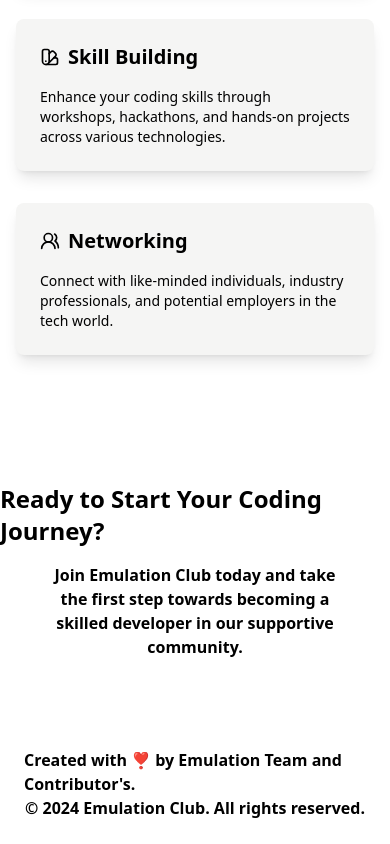
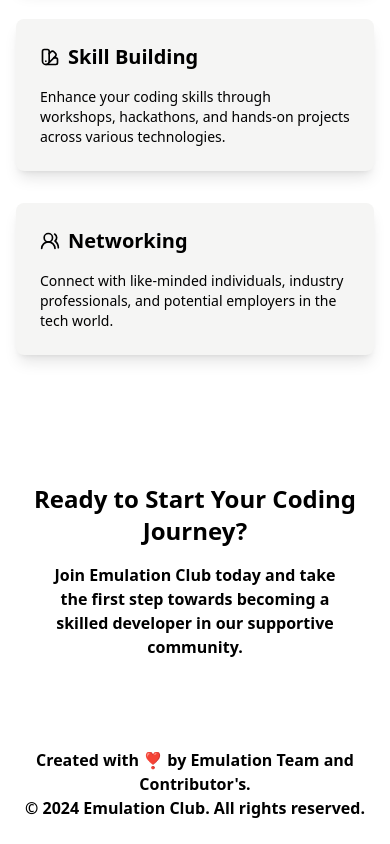
Before and after one commit to Priya-24-code/website, a React (Vite) app: page / in a window 390 px wide. Shown: the part 1119-1963 px from the top of the page. Built offline with nearby package versions, Linux system fonts and the light colour scheme.

Commit message:
formatting changes

```diff
--- a/src/components/Home.jsx
+++ b/src/components/Home.jsx
@@ -79,7 +79,7 @@
 
 			{/* sign up section */}
 			<section className={"py-16 flex flex-col items-center justify-center" + " base-theme"}>
-				<h2 className="text-2xl sm:text-4xl font-bold mb-4">Ready to Start Your Coding Journey?</h2>
+				<h2 className="text-2xl sm:text-4xl font-bold mb-4 text-center px-2 md:px-4">Ready to Start Your Coding Journey?</h2>
 				<p className="text-base font-semibold w-9/12 max-w-md text-center">
 					Join Emulation Club today and take the first step towards becoming a skilled developer in our
 					supportive community.
--- a/src/components/layout/base-footer.jsx
+++ b/src/components/layout/base-footer.jsx
@@ -3,7 +3,7 @@
 	return (
 		<footer
 			className={
-				"w-full p-6 md:p-8 font-semibold flex flex-col items-center justify-center border-t" +
+				"w-full p-6 md:p-8 font-semibold flex flex-col items-center justify-center border-t text-center" +
 				" base-theme border-theme"
 			}
 		>
```
